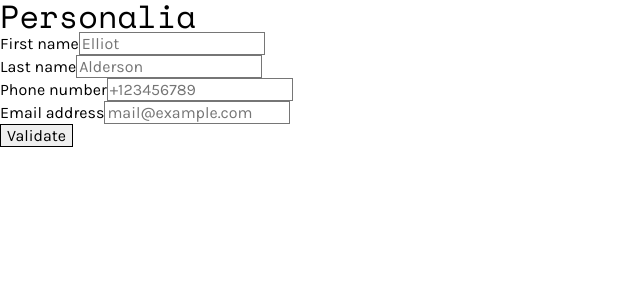
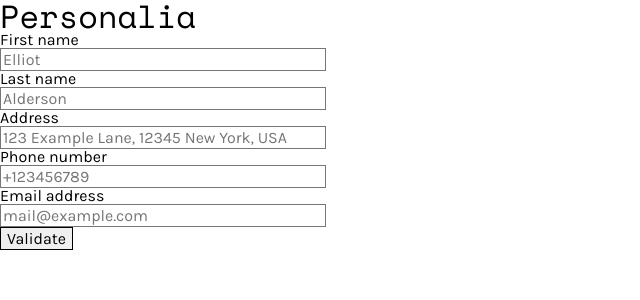
Before and after one commit to tramio/TOP-cv-application, a React (Create React App) app: page / in a window 1280 px wide. Shown: the top 300 px of the page, without its empty margins (0-640 px from the left). Built offline with nearby package versions, Linux system fonts and the light colour scheme.

Commit message:
add more Personalia fields

```diff
--- a/src/components/CVsections/Personalia.js
+++ b/src/components/CVsections/Personalia.js
@@ -7,12 +7,35 @@ class Personalia extends Component {
 
     this.state = {
       firstName: "",
+      lastName: "",
+      postalAddress: "",
+      phone: "",
+      email: "",
     }
   }
-
   handleFirstNameChange = (value) => {
     this.setState({
       firstName: value,
+    });
+  }
+  handleLastNameChange = (value) => {
+    this.setState({
+      lastName: value,
+    });
+  }
+  handlePostalAddressChange = (value) => {
+    this.setState({
+      postalAddress: value,
+    });
+  }
+  handlePhoneChange = (value) => {
+    this.setState({
+      phone: value,
+    });
+  }
+  handleEmailChange = (value) => {
+    this.setState({
+      email: value,
     });
   }
 
@@ -36,6 +59,17 @@ class Personalia extends Component {
             type="text"
             name="lastName"
             placeholder="Alderson"
+            onChange={this.handleLastNameChange}
+            value={this.state.lastName}
+          />
+          <Field
+            inputId="postalAddress"
+            actualLabel="Address"
+            type="text"
+            name="postalAddress"
+            placeholder="123 Example Lane, 12345 New York, USA"
+            onChange={this.handlePostalAddressChange}
+            value={this.state.postalAddress}
           />
           <Field
             inputId="phone"
@@ -43,6 +77,8 @@ class Personalia extends Component {
             type="text"
             name="phone"
             placeholder="+123456789"
+            onChange={this.handlePhoneChange}
+            value={this.state.phone}
           />
           <Field
             inputId="email"
@@ -50,6 +86,8 @@ class Personalia extends Component {
             type="text"
             name="email"
             placeholder="mail@example.com"
+            onChange={this.handleEmailChange}
+            value={this.state.email}
           />
         </ul>
       </fieldset>
--- a/src/styles/style.css
+++ b/src/styles/style.css
@@ -11,3 +11,10 @@ body {
 h1 {
   font-family: var(--font-extra);
 }
+li {
+  display: flex;
+  flex-flow: column;
+}
+input {
+  width: 20rem;
+}
```
